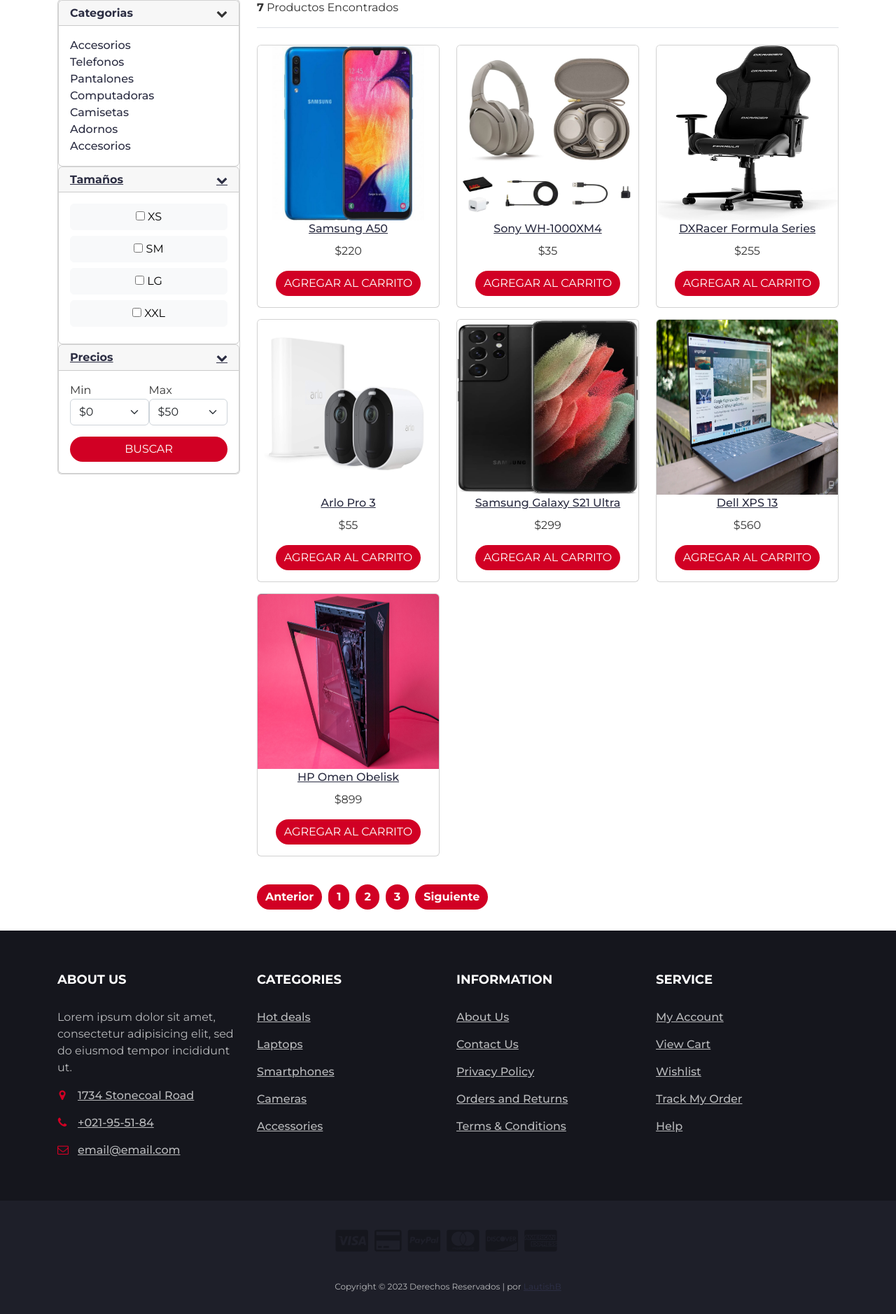
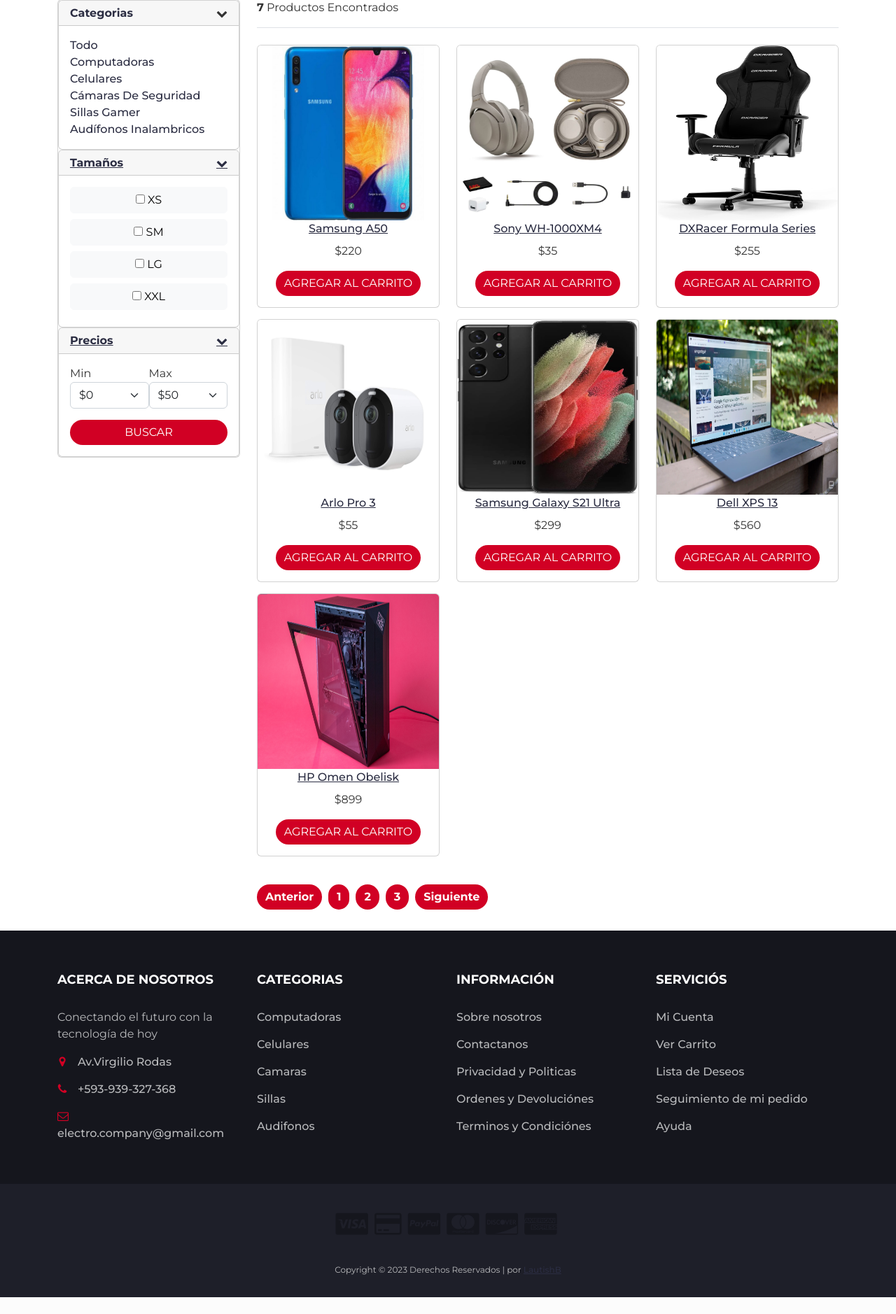
Before and after one commit to DiegoFernandoLojanTN/eCommerce_DjangoPostgresql_LD, a Django app: page /store/ in a window 1280 px wide. Shown: the part 270-2148 px from the top of the page at 70% size. After the commit the page ends 2124 px from the top, so only its background shows below. Run offline with Django 3.2, Linux system fonts and the light colour scheme; data comes from the database, SQL or seed files in the repository; some libraries are stand-ins or nearby versions.

Commit message:
haciendo cambios

```diff
--- a/accounts/models.py
+++ b/accounts/models.py
@@ -1,5 +1,6 @@
 from django.db import models
-from django.contrib.auth.models import AbstractBaseUser, BaseUserManager
+from django.contrib.auth.models import AbstractBaseUser, BaseUserManager, PermissionsMixin
+
 # Create your models here.
 
 class MyAccountManager(BaseUserManager):
--- a/eCommerceConfig/static/css/style.css
+++ b/eCommerceConfig/static/css/style.css
@@ -2090,6 +2090,7 @@
 #footer {
   background: #15161D;
   color: #B9BABC;
+  text-decoration: none;
 }
 
 #bottom-footer {
@@ -2109,10 +2110,12 @@
 
 .footer-links li+li {
   margin-top: 15px;
+  text-decoration: none;
 }
 
 .footer-links li a {
   color: #B9BABC;
+  text-decoration: none;
 }
 
 .footer-links li i {
@@ -2120,10 +2123,12 @@
   color: #D10024;
   width: 14px;
   text-align: center;
+  text-decoration: none;
 }
 
 .footer-links li a:hover {
   color: #D10024;
+  text-decoration: none;
 }
 
 .copyright {
--- a/static/css/style.css
+++ b/static/css/style.css
@@ -2090,6 +2090,7 @@
 #footer {
   background: #15161D;
   color: #B9BABC;
+  text-decoration: none;
 }
 
 #bottom-footer {
@@ -2109,10 +2110,12 @@
 
 .footer-links li+li {
   margin-top: 15px;
+  text-decoration: none;
 }
 
 .footer-links li a {
   color: #B9BABC;
+  text-decoration: none;
 }
 
 .footer-links li i {
@@ -2120,10 +2123,12 @@
   color: #D10024;
   width: 14px;
   text-align: center;
+  text-decoration: none;
 }
 
 .footer-links li a:hover {
   color: #D10024;
+  text-decoration: none;
 }
 
 .copyright {
--- a/templates/includes/footer.html
+++ b/templates/includes/footer.html
@@ -11,52 +11,51 @@
             <div class="row">
                 <div class="col-md-3 col-xs-6">
                     <div class="footer">
-                        <h3 class="footer-title">About Us</h3>
-                        <p>Lorem ipsum dolor sit amet, consectetur adipisicing elit, sed do eiusmod tempor incididunt
-                            ut.</p>
+                        <h3 class="footer-title">Acerca de Nosotros</h3>
+                        <p>Conectando el futuro con la tecnología de hoy</p>
                         <ul class="footer-links">
-                            <li><a href="#"><i class="fa fa-map-marker"></i>1734 Stonecoal Road</a></li>
-                            <li><a href="#"><i class="fa fa-phone"></i>+021-95-51-84</a></li>
-                            <li><a href="#"><i class="fa fa-envelope-o"></i>email@email.com</a></li>
+                            <li><a href="#"><i class="fa fa-map-marker"></i>Av.Virgilio Rodas</a></li>
+                            <li><a href="#"><i class="fa fa-phone"></i>+593-939-327-368</a></li>
+                            <li><a href="#"><i class="fa fa-envelope-o"></i>electro.company@gmail.com</a></li>
                         </ul>
                     </div>
                 </div>
 
                 <div class="col-md-3 col-xs-6">
                     <div class="footer">
-                        <h3 class="footer-title">Categories</h3>
+                        <h3 class="footer-title">Categorias</h3>
                         <ul class="footer-links">
-                            <li><a href="#">Hot deals</a></li>
-                            <li><a href="#">Laptops</a></li>
-                            <li><a href="#">Smartphones</a></li>
-                            <li><a href="#">Cameras</a></li>
-                            <li><a href="#">Accessories</a></li>
+                            <li><a href="#">Computadoras</a></li>
+                            <li><a href="#">Celulares</a></li>
+                            <li><a href="#">Camaras</a></li>
+                            <li><a href="#">Sillas</a></li>
+                            <li><a href="#">Audifonos</a></li>
                         </ul>
                     </div>
                 </div>
 
                 <div class="col-md-3 col--6">
                     <div class="footer">
-                        <h3 class="footer-title">Information</h3>
+                        <h3 class="footer-title">Información</h3>
                         <ul class="footer-links">
-                            <li><a href="#">About Us</a></li>
-                            <li><a href="#">Contact Us</a></li>
-                            <li><a href="#">Privacy Policy</a></li>
-                            <li><a href="#">Orders and Returns</a></li>
-                            <li><a href="#">Terms & Conditions</a></li>
+                            <li><a href="#">Sobre nosotros</a></li>
+                            <li><a href="#">Contactanos</a></li>
+                            <li><a href="#">Privacidad y Politicas</a></li>
+                            <li><a href="#">Ordenes y Devoluciónes</a></li>
+                            <li><a href="#">Terminos y Condiciónes</a></li>
                         </ul>
                     </div>
                 </div>
 
                 <div class="col-md-3 col-xs-6">
                     <div class="footer">
-                        <h3 class="footer-title">Service</h3>
+                        <h3 class="footer-title">Serviciós</h3>
                         <ul class="footer-links">
-                            <li><a href="#">My Account</a></li>
-                            <li><a href="#">View Cart</a></li>
-                            <li><a href="#">Wishlist</a></li>
-                            <li><a href="#">Track My Order</a></li>
-                            <li><a href="#">Help</a></li>
+                            <li><a href="#">Mi Cuenta</a></li>
+                            <li><a href="#">Ver Carrito</a></li>
+                            <li><a href="#">Lista de Deseos</a></li>
+                            <li><a href="#">Seguimiento de mi pedido</a></li>
+                            <li><a href="#">Ayuda</a></li>
                         </ul>
                     </div>
                 </div>
--- a/templates/store/store.html
+++ b/templates/store/store.html
@@ -22,13 +22,10 @@
                             <div class="collapse show" id="collapse_1">
                                 <div class="card-body d-flex flex-wrap">
                                     <ul class="list-menu list-unstyled mb-0">
-                                        <li><a href="#">Accesorios</a></li>
-                                        <li><a href="#">Telefonos</a></li>
-                                        <li><a href="#">Pantalones</a></li>
-                                        <li><a href="#">Computadoras</a></li>
-                                        <li><a href="#">Camisetas</a></li>
-                                        <li><a href="#">Adornos</a></li>
-                                        <li><a href="#">Accesorios</a></li>
+                                        <li><a href="{% url 'store' %}">Todo</a></li>
+                                        {% for category in links %}
+                                        <li><a href="{{ category.get_url }}">{{ category.category_name }}</a></li>
+                                        {% endfor %}
                                     </ul>
                                 </div> <!-- card-body -->
                             </div> <!-- collapse -->
```
